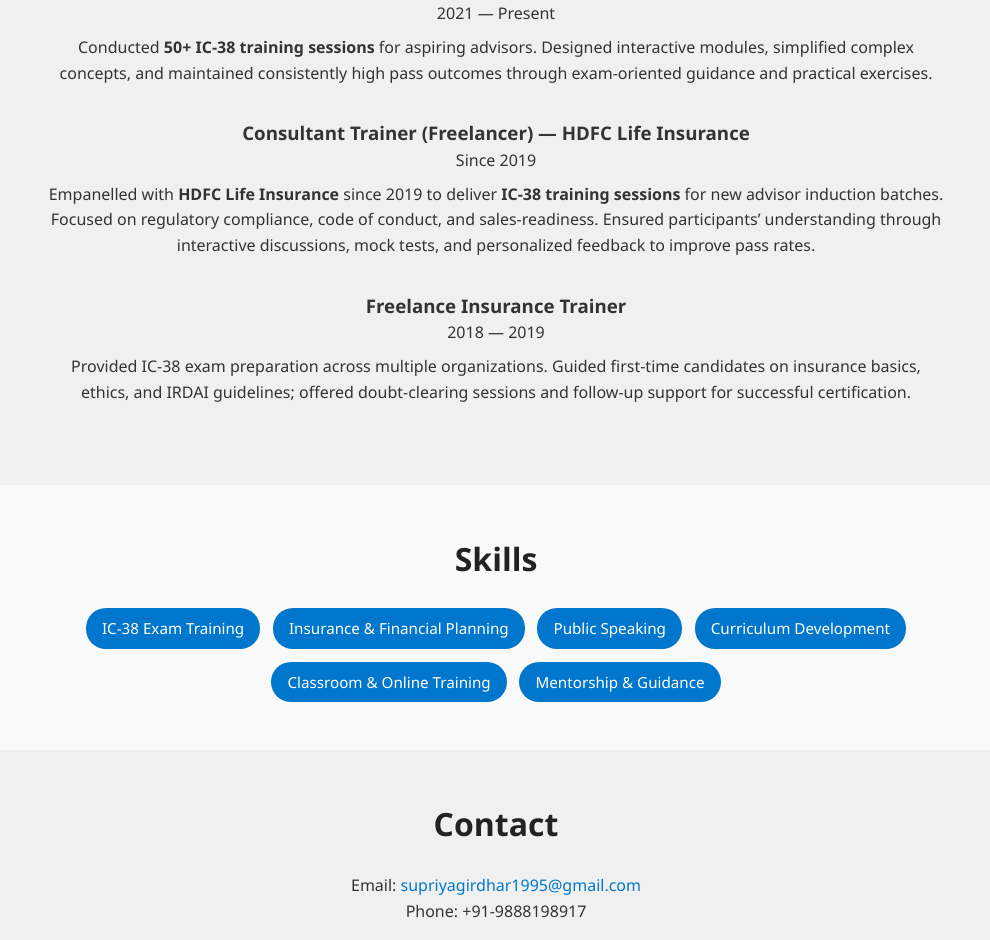
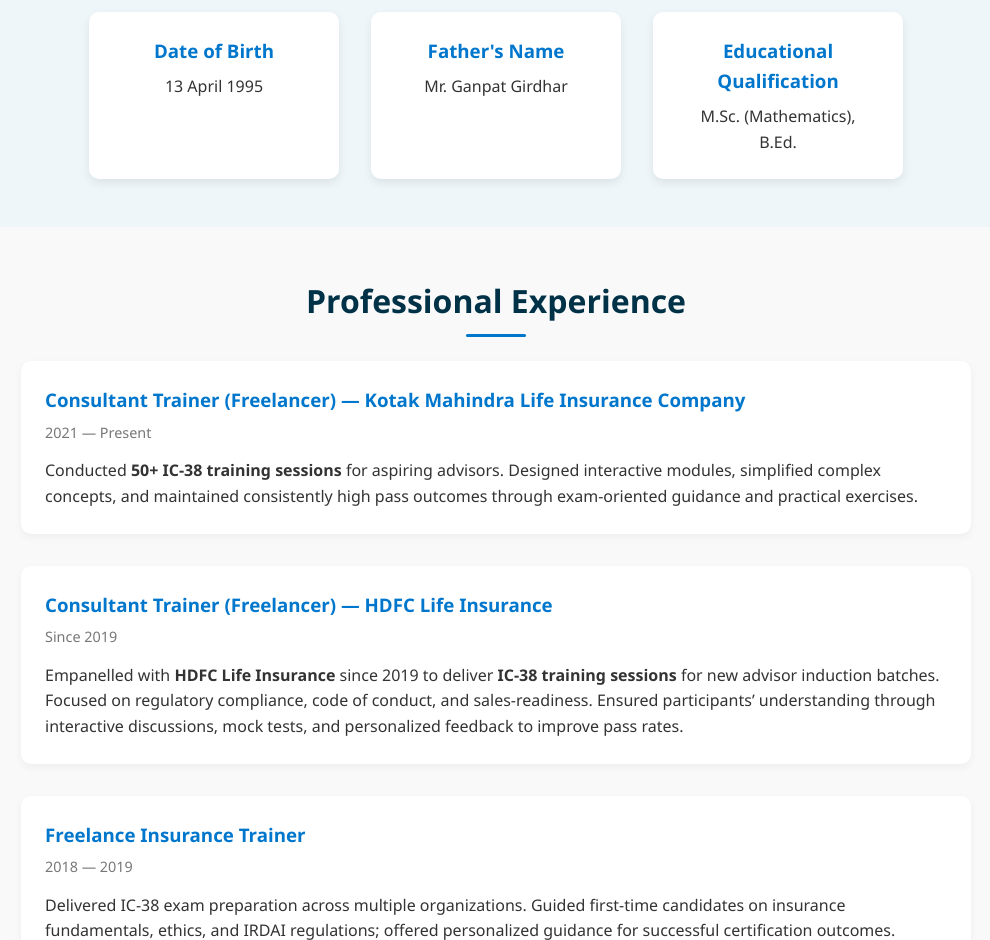
Before and after one commit to Bishal-Keshri/csbresume, a plain HTML site: page index.html in a window 1280 px wide. Shown: the part 631-1571 px from the top of the page, without its empty margins (144-1134 px from the left). Drawn offline with Linux system fonts and the light colour scheme.

Commit message:
updating personal details

```diff
--- a/index.html
+++ b/index.html
@@ -15,6 +15,7 @@
             <p class="tagline">Consultant Trainer | Insurance Training Specialist | IC-38 Expert</p>
             <nav>
                 <a href="#about">About</a>
+                <a href="#personal">Personal</a>
                 <a href="#experience">Experience</a>
                 <a href="#skills">Skills</a>
                 <a href="#contact">Contact</a>
@@ -28,19 +29,40 @@
             <div class="container">
                 <h2>About Me</h2>
                 <p>
-                    I'm Supriya, a dedicated Insurance Consultant Trainer with proven expertise in guiding aspiring
-                    insurance advisors
-                    through the IC-38 certification journey. Experienced in delivering interactive training sessions,
-                    simplifying complex concepts, and building confidence in candidates to achieve success. Passionate
-                    about mentoring and enabling individuals to build sustainable careers in the insurance industry.
+                    I’m <strong>Supriya Rani</strong>, a passionate and result-driven Insurance Consultant Trainer
+                    with a proven record of helping aspiring insurance advisors excel in the IC-38 certification exam.
+                    I specialize in delivering impactful and easy-to-understand sessions, ensuring confidence and
+                    conceptual clarity among learners. My mission is to empower individuals to build sustainable and
+                    ethical careers in the insurance sector.
                 </p>
             </div>
         </section>
 
+        <!-- Personal Details & Education -->
+        <section id="personal" class="section alt">
+            <div class="container">
+                <h2>Personal Details & Education</h2>
+                <div class="info-grid">
+                    <div class="info-item">
+                        <h3>Date of Birth</h3>
+                        <p>13 April 1995</p>
+                    </div>
+                    <div class="info-item">
+                        <h3>Father's Name</h3>
+                        <p>Mr. Ganpat Girdhar</p>
+                    </div>
+                    <div class="info-item">
+                        <h3>Educational Qualification</h3>
+                        <p>M.Sc. (Mathematics), B.Ed.</p>
+                    </div>
+                </div>
+            </div>
+        </section>
+
         <!-- Experience -->
-        <section id="experience" class="section alt">
+        <section id="experience" class="section">
             <div class="container">
-                <h2>Experience</h2>
+                <h2>Professional Experience</h2>
 
                 <article class="job">
                     <h3>Consultant Trainer (Freelancer) — Kotak Mahindra Life Insurance Company</h3>
@@ -57,57 +79,52 @@
                     <span class="date">Since 2019</span>
                     <p>
                         Empanelled with <strong>HDFC Life Insurance</strong> since 2019 to deliver <strong>IC-38
-                            training
-                            sessions</strong> for new advisor induction batches. Focused on
-                        regulatory compliance, code of conduct, and sales-readiness. Ensured participants’ understanding
-                        through
+                            training sessions</strong> for new advisor induction batches. Focused on regulatory
+                        compliance, code of conduct, and sales-readiness. Ensured participants’ understanding through
                         interactive discussions, mock tests, and personalized feedback to improve pass rates.
                     </p>
                 </article>
-
 
                 <article class="job">
                     <h3>Freelance Insurance Trainer</h3>
                     <span class="date">2018 — 2019</span>
                     <p>
-                        Provided IC-38 exam preparation across multiple organizations. Guided first-time candidates on
-                        insurance basics, ethics, and IRDAI guidelines; offered doubt-clearing sessions and follow-up
-                        support
-                        for successful certification.
+                        Delivered IC-38 exam preparation across multiple organizations. Guided first-time candidates on
+                        insurance fundamentals, ethics, and IRDAI regulations; offered personalized guidance for
+                        successful certification outcomes.
                     </p>
                 </article>
-
-
             </div>
         </section>
 
         <!-- Skills -->
-        <section id="skills" class="section">
+        <section id="skills" class="section alt">
             <div class="container">
-                <h2>Skills</h2>
+                <h2>Key Skills</h2>
                 <ul class="skills-list">
                     <li>IC-38 Exam Training</li>
                     <li>Insurance & Financial Planning</li>
                     <li>Public Speaking</li>
                     <li>Curriculum Development</li>
-                    <li>Classroom & Online Training</li>
-                    <li>Mentorship & Guidance</li>
+                    <li>Online & Classroom Training</li>
+                    <li>Mentorship & Career Guidance</li>
                 </ul>
             </div>
         </section>
 
         <!-- Contact -->
-        <section id="contact" class="section alt">
+        <section id="contact" class="section">
             <div class="container">
                 <h2>Contact</h2>
                 <p>Email: <a href="mailto:supriyagirdhar1995@gmail.com">supriyagirdhar1995@gmail.com</a></p>
                 <p>Phone: +91-9888198917</p>
+                <p>Location: India</p>
             </div>
         </section>
     </main>
 
     <footer>
-        <p>&copy; 2025 | CSBK | All Rights Reserved.</p>
+        <p>&copy; 2025 | CSBK ♾️ | All Rights Reserved.</p>
     </footer>
 
     <script src="scripts.js"></script>
--- a/scripts.js
+++ b/scripts.js
@@ -1,4 +1,4 @@
-// Smooth scroll
+// Smooth scrolling
 document.querySelectorAll('a[href^="#"]').forEach(anchor => {
     anchor.addEventListener("click", function (e) {
         e.preventDefault();
--- a/styles.css
+++ b/styles.css
@@ -1,15 +1,16 @@
-/* Reset & Base */
+/* RESET */
 * {
     margin: 0;
     padding: 0;
     box-sizing: border-box;
 }
 
+/* BASE STYLES */
 body {
     font-family: 'Segoe UI', Tahoma, Geneva, Verdana, sans-serif;
-    line-height: 1.6;
     color: #333;
     background: #f9f9f9;
+    line-height: 1.6;
 }
 
 a {
@@ -21,27 +22,28 @@ a:hover {
     text-decoration: underline;
 }
 
-/* Layout */
 .container {
     width: 90%;
-    max-width: 900px;
-    margin: 0 auto;
+    max-width: 950px;
+    margin: auto;
 }
 
+/* HEADER */
 header {
-    background: #003247;
+    background: linear-gradient(135deg, #004b6d, #0077cc);
     color: #fff;
-    padding: 2rem 0;
     text-align: center;
+    padding: 2.5rem 1rem;
 }
 
 header h1 {
-    font-size: 2.5rem;
+    font-size: 2.6rem;
+    letter-spacing: 1px;
 }
 
 .tagline {
+    font-size: 1.1rem;
     margin-top: 0.5rem;
-    font-size: 1.1rem;
 }
 
 nav {
@@ -52,94 +54,148 @@ nav a {
     margin: 0 1rem;
     color: #fff;
     font-weight: 500;
+    transition: color 0.3s;
 }
 
 nav a:hover {
-    color: #00bcd4;
+    color: #ffeb3b;
 }
 
-/* Sections */
+/* SECTIONS */
 .section {
     padding: 3rem 0;
     text-align: center;
 }
 
 .section.alt {
-    background: #f0f0f0;
+    background: #eef6fa;
 }
 
 .section h2 {
+    font-size: 2rem;
+    color: #003247;
     margin-bottom: 1.5rem;
-    font-size: 2rem;
-    color: #222;
+    position: relative;
 }
 
-/* Experience */
+.section h2::after {
+    content: "";
+    display: block;
+    width: 60px;
+    height: 3px;
+    background: #0077cc;
+    margin: 0.5rem auto;
+    border-radius: 2px;
+}
+
+/* PERSONAL INFO */
+.info-grid {
+    display: flex;
+    flex-wrap: wrap;
+    justify-content: center;
+    gap: 2rem;
+}
+
+.info-item {
+    background: #fff;
+    padding: 1.5rem 2rem;
+    border-radius: 10px;
+    box-shadow: 0 4px 10px rgba(0, 0, 0, 0.08);
+    width: 250px;
+    transition: transform 0.3s ease;
+}
+
+.info-item:hover {
+    transform: translateY(-5px);
+}
+
+.info-item h3 {
+    color: #0077cc;
+    margin-bottom: 0.5rem;
+}
+
+.info-item p {
+    color: #333;
+}
+
+/* EXPERIENCE */
 .job {
     margin-bottom: 2rem;
-    text-align: center;
+    text-align: left;
+    background: #fff;
+    padding: 1.5rem;
+    border-radius: 10px;
+    box-shadow: 0 3px 8px rgba(0, 0, 0, 0.05);
 }
 
-.job-head h3 {
-    font-size: 1.3rem;
+.job h3 {
     color: #0077cc;
+    margin-bottom: 0.3rem;
 }
 
-.job-meta {
-    display: block;
+.date {
     font-size: 0.9rem;
-    color: #666;
-    margin-top: 0.3rem;
+    color: #777;
 }
 
 .job p {
-    margin-top: 0.5rem;
-    font-size: 1rem;
+    margin-top: 0.8rem;
 }
 
-/* Skills */
+/* SKILLS */
 .skills-list {
     list-style: none;
     display: flex;
     flex-wrap: wrap;
     justify-content: center;
-    gap: 0.8rem;
+    gap: 1rem;
 }
 
 .skills-list li {
     background: #0077cc;
     color: #fff;
-    padding: 0.5rem 1rem;
-    border-radius: 20px;
+    padding: 0.6rem 1.2rem;
+    border-radius: 25px;
     font-size: 0.95rem;
+    transition: background 0.3s;
 }
 
-/* Footer */
+.skills-list li:hover {
+    background: #005a99;
+}
+
+/* CONTACT */
+#contact p {
+    margin: 0.4rem 0;
+}
+
+/* FOOTER */
 footer {
     background: #003247;
     color: #fff;
     text-align: center;
-    padding: 1rem 0;
+    padding: 1rem;
+    font-size: 0.9rem;
     margin-top: 2rem;
-    font-size: 0.9rem;
 }
 
-/* Responsive */
+/* RESPONSIVE */
 @media (max-width: 768px) {
     header h1 {
         font-size: 2rem;
     }
 
-    .section h2 {
-        font-size: 1.5rem;
+    .info-grid {
+        flex-direction: column;
+        align-items: center;
     }
 
-    .skills-list {
-        gap: 0.5rem;
+    .info-item {
+        width: 90%;
     }
 
     .skills-list li {
-        font-size: 0.85rem;
-        padding: 0.4rem 0.8rem;
+        font-size: 0.9rem;
+        padding: 0.5rem 1rem;
     }
 }
```
